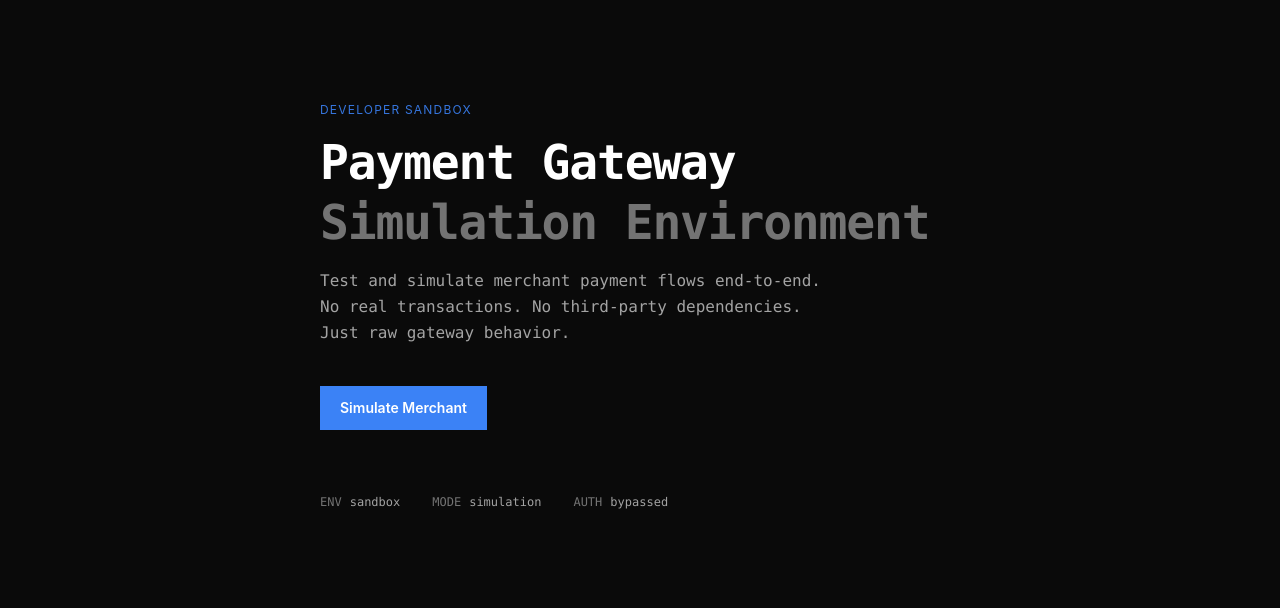
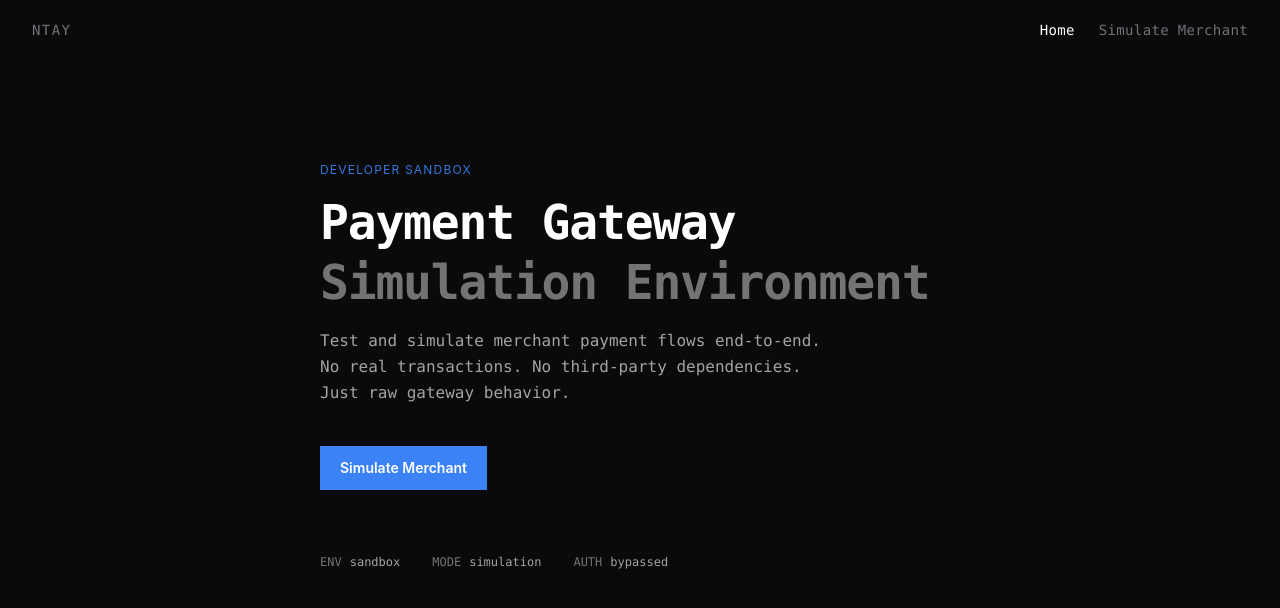
Before and after one commit to Potassiumzz/payment-gateway, a React (Vite) app in the folder frontend/: page / in a window 1280 px wide. Shown: the top 608 px of the page. Built offline with nearby package versions, Linux system fonts and the light colour scheme; no server answers.

Commit message:
feat: create root layout and use the outlet with navbar for react router

```diff
--- /dev/null
+++ b/frontend/src/layouts/RootLayout.tsx
@@ -0,0 +1,13 @@
+import { Navbar } from "@/components/layout/Navbar";
+import { Outlet } from "react-router-dom";
+
+export function RootLayout() {
+  return (
+    <>
+      <Navbar />
+      <main>
+        <Outlet />
+      </main>
+    </>
+  );
+}
```
Also changed, not shown: frontend/src/routes/router.tsx (+10 -22 lines).
